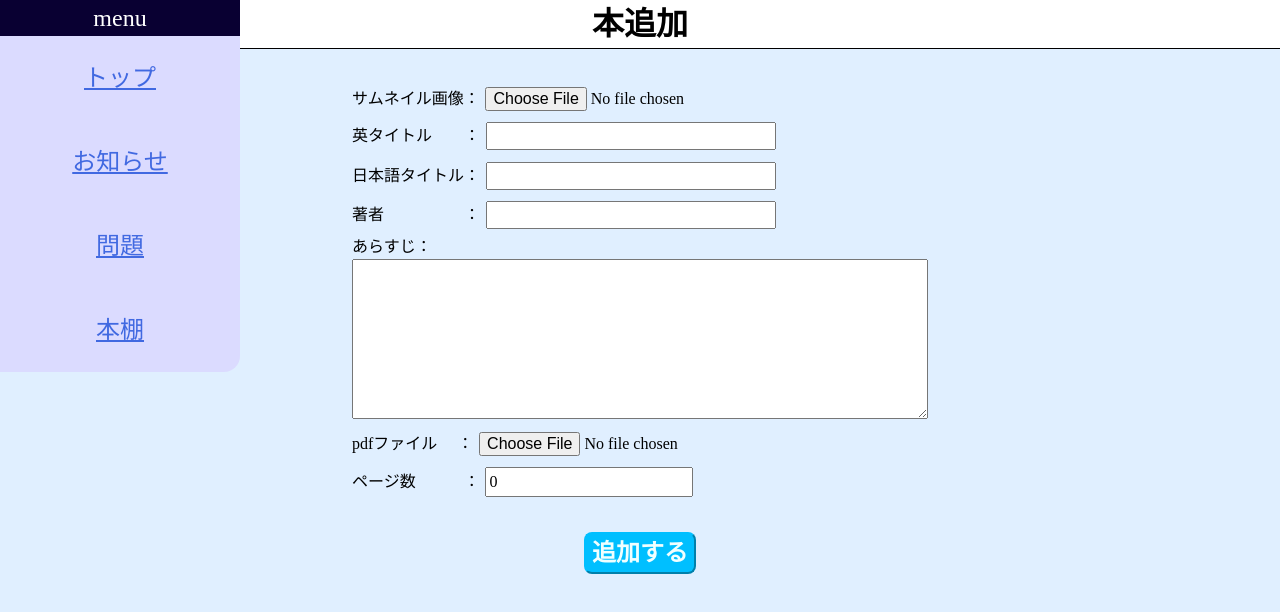
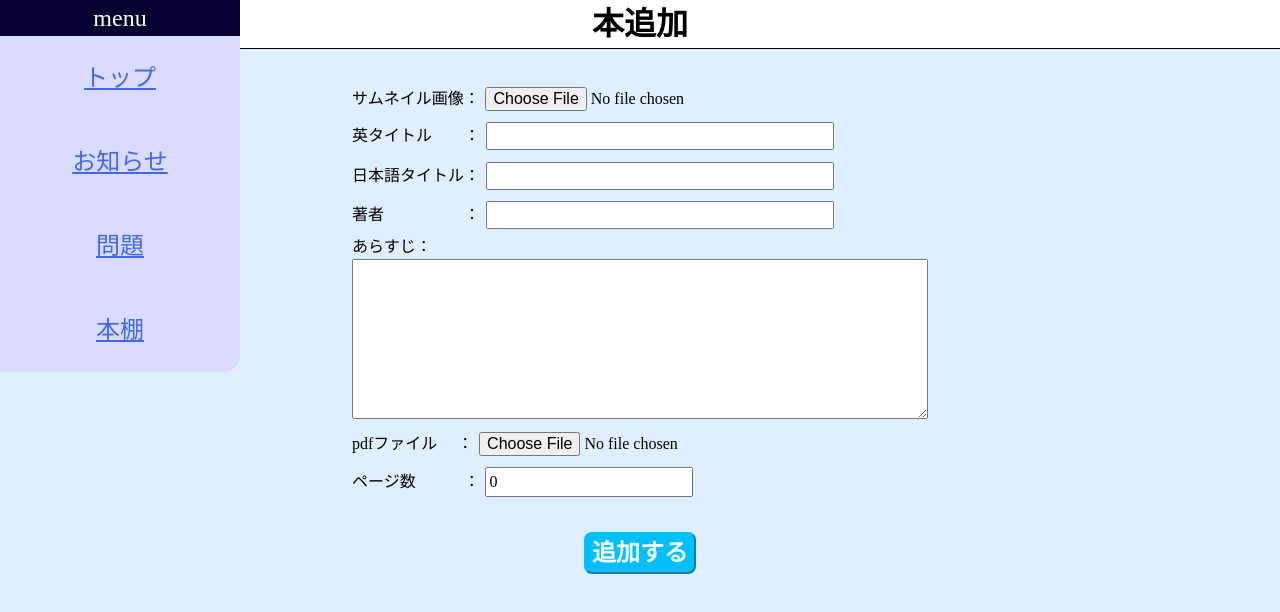
Before and after one commit to ishida-0622/u22-2023, a Next.js app in the folder frontend/: page /admin/book/register in a window 1280 px wide. Shown: the top 612 px of the page. Built offline with nearby package versions, Linux system fonts and the light colour scheme.

Commit message:
style: 本追加画面のデザイン

```diff
--- a/frontend/src/components/pages/admin/BookRegister/index.module.scss
+++ b/frontend/src/components/pages/admin/BookRegister/index.module.scss
@@ -28,7 +28,7 @@
     justify-content: space-between;
     input[type="text"] {
         margin: 1%;
-        padding: 0 15% 0 0;
+        padding: 0 25% 0 0;
     }
     input[type="file"] {
         margin: 1% 0 1% 1%;
```
